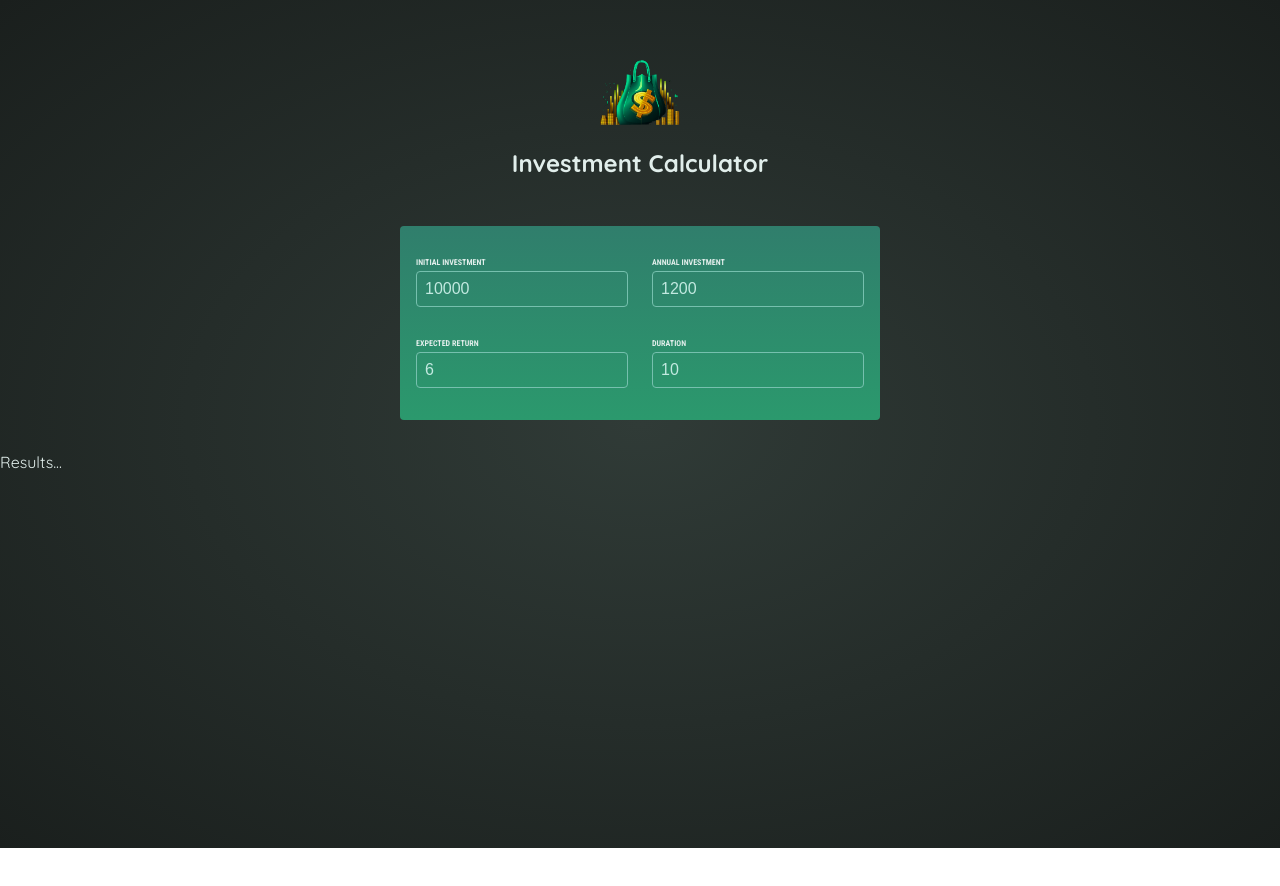
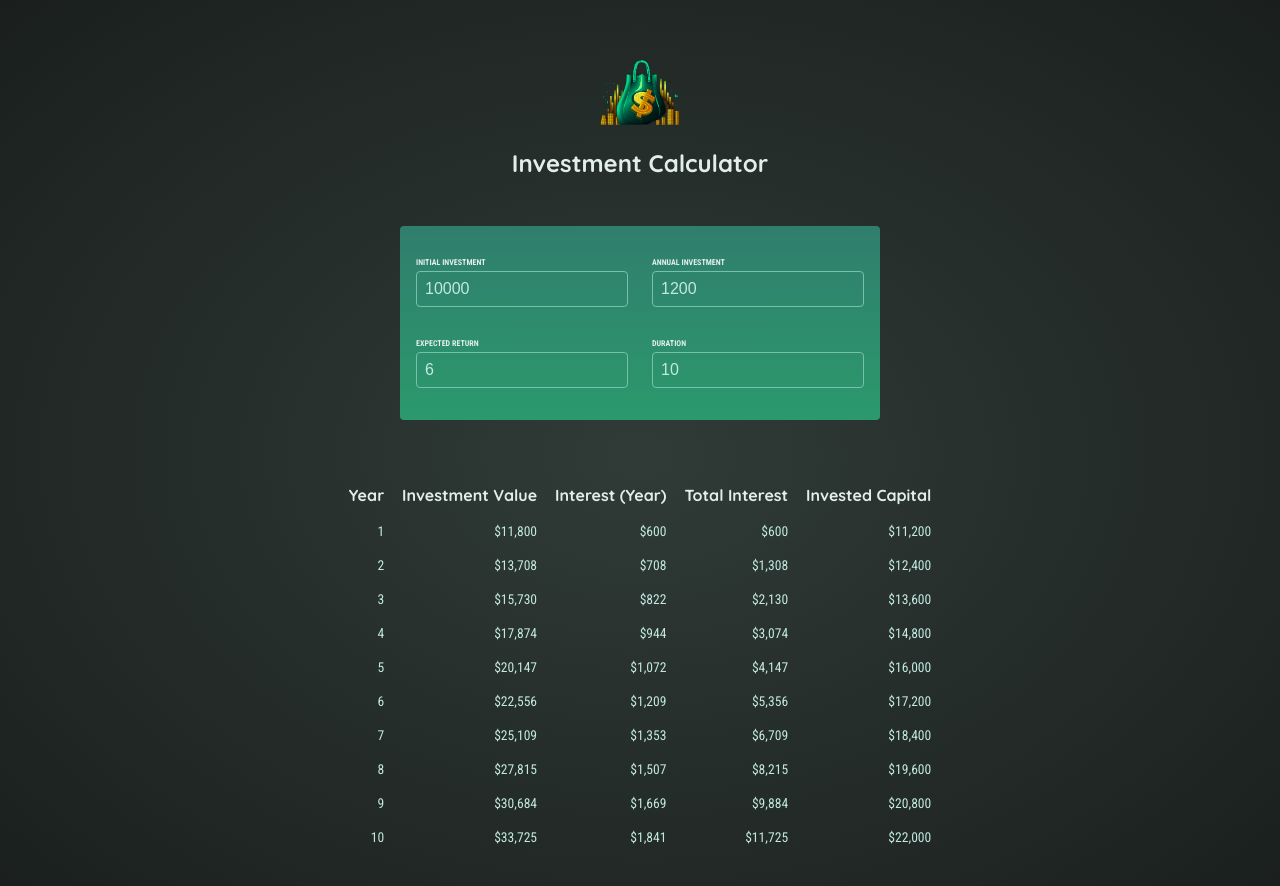
Before and after one commit to piotr-skolorzynski/react-ex-2, a React (Vite) app: page / in a window 1280 px wide. Shown: the top 886 px of the page. Before the commit the page ends 848 px from the top, so only its background shows below. Built offline with nearby package versions, Linux system fonts and the light colour scheme.

Commit message:
Output results in a list

```diff
--- a/src/components/Results.jsx
+++ b/src/components/Results.jsx
@@ -1,8 +1,42 @@
-import { calculateInvestmentResults } from "../util/investment";
+import { calculateInvestmentResults, formatter } from "../util/investment";
 
 const Results = ({ input }) => {
   const resultsData = calculateInvestmentResults(input);
-  return <div>Results...</div>;
+  const initialInvestment =
+    resultsData[0].valueEndOfYear -
+    resultsData[0].interest -
+    resultsData[0].annualInvestment;
+
+  return (
+    <table id="result">
+      <tr>
+        <th>Year</th>
+        <th>Investment Value</th>
+        <th>Interest (Year)</th>
+        <th>Total Interest</th>
+        <th>Invested Capital</th>
+      </tr>
+      <tbody>
+        {resultsData.map((yearData) => {
+          const { year, interest, annualInvestment, valueEndOfYear } = yearData;
+          const totalInterest =
+            valueEndOfYear - annualInvestment * year - initialInvestment;
+
+          const totalAmountInvested = valueEndOfYear - totalInterest;
+
+          return (
+            <tr key={year}>
+              <td>{year}</td>
+              <td>{formatter.format(valueEndOfYear)}</td>
+              <td>{formatter.format(interest)}</td>
+              <td>{formatter.format(totalInterest)}</td>
+              <td>{formatter.format(totalAmountInvested)}</td>
+            </tr>
+          );
+        })}
+      </tbody>
+    </table>
+  );
 };
 
 export default Results;
```
